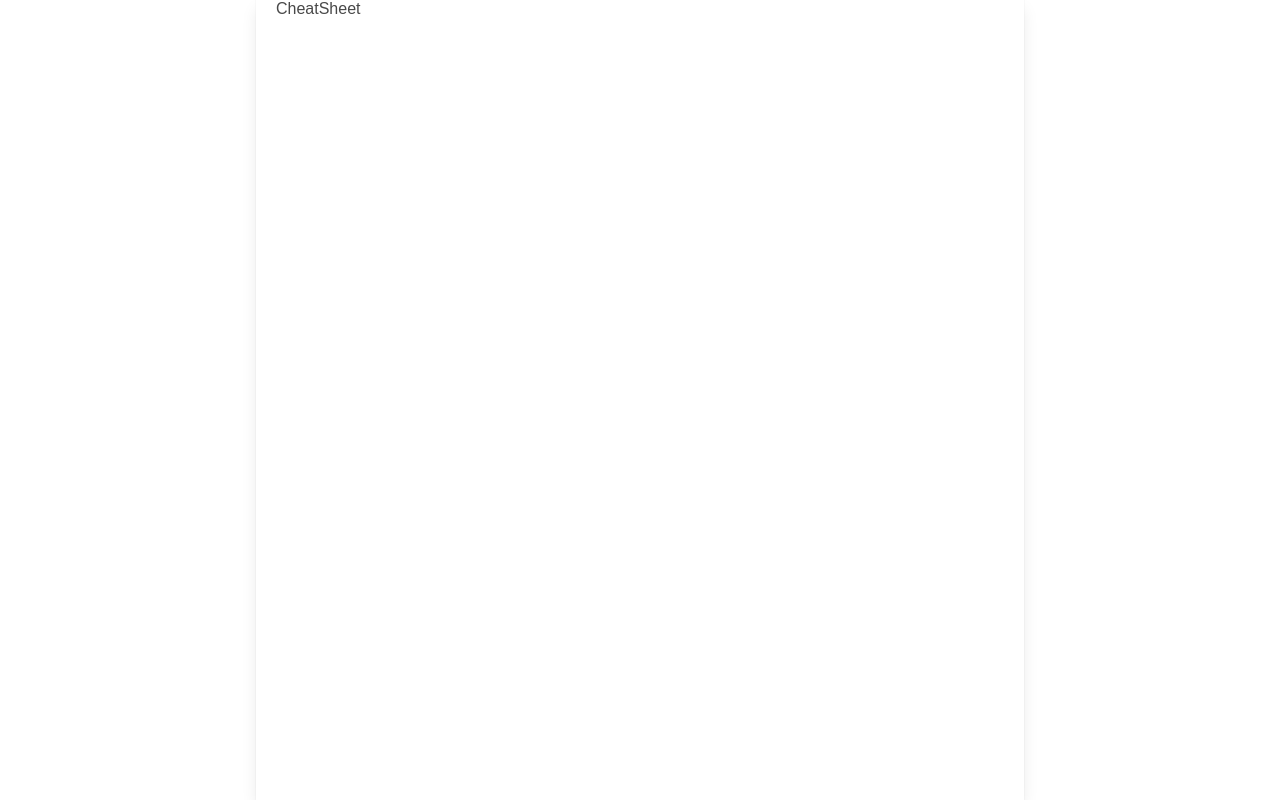
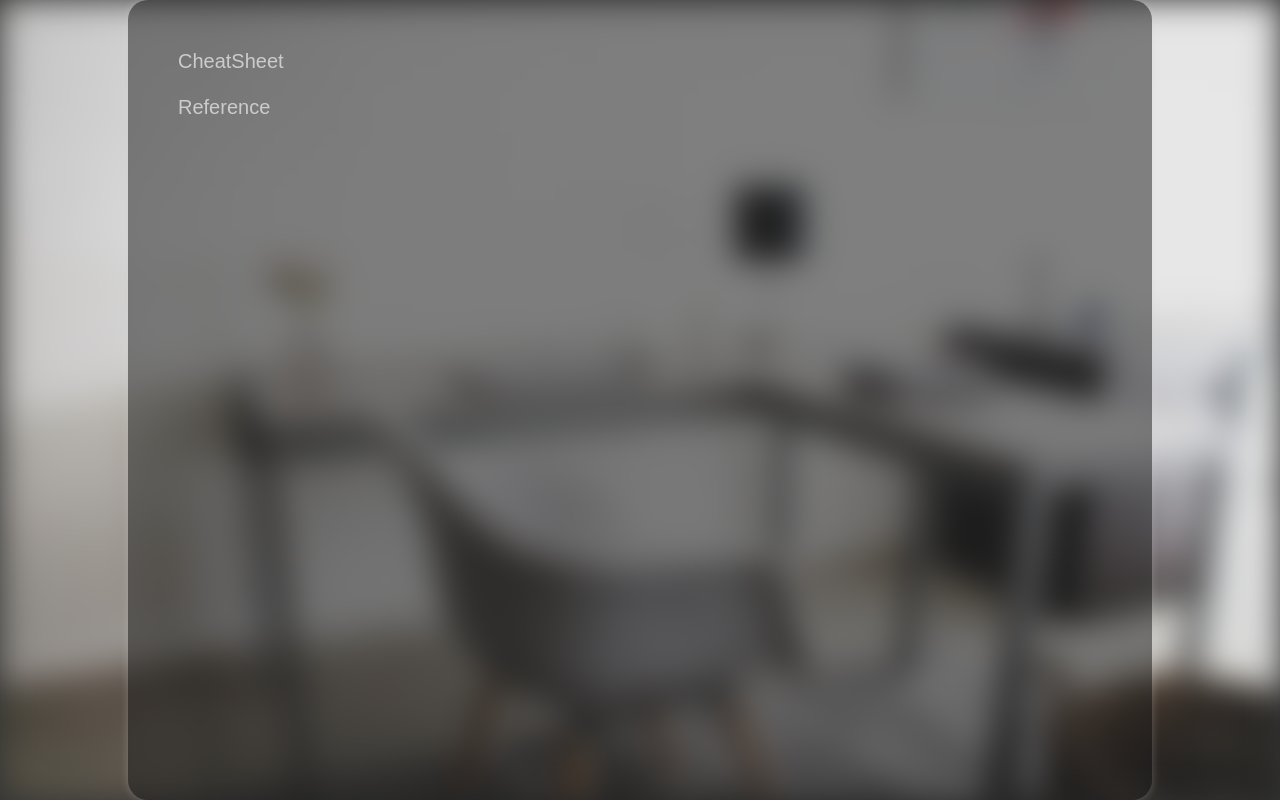
Before and after one commit to ruuuk765/ruuuk765.github.io, a plain HTML site: page index.html in a window 1280 px wide. Drawn offline with Linux system fonts and the light colour scheme.

Commit message:
create bg

```diff
--- a/css/style.css
+++ b/css/style.css
@@ -4,13 +4,41 @@
 body {
   font-family: "Noto Sans JP", sans-serif;
   color: #494949;
+  background-color: #333;
+  font-size: 20px;
 }
 
 .wrapper {
-  margin: 0 20%;
-  background-color: #fff;
-  box-shadow: 0 0.5em 1em -0.125em rgb(10 10 10 / 10%),
-    0 0 0 1px rgb(10 10 10 / 2%);
+  /* margin: 0 20%; */
   min-height: 100vh;
   padding: 0 20px;
 }
+
+.background_img {
+  z-index: -1 !important;
+  position: fixed;
+  top: 0;
+  left: 0;
+  filter: blur(12.5px);
+}
+
+.background_img > img{
+  z-index: -1 !important;
+  filter: blur(12.5px);
+  height: 100vh;
+  width: 100vw;
+}
+
+.contents{
+  color: #ccc;
+  max-width: 1024px;
+  margin: 0 auto;
+  background-color: rgba(25, 25, 25, .5);
+  box-shadow: 0 0 8px rgba(204, 204, 204, 0.3);
+  border-radius: 20px 20px;
+  min-height: 100vh;
+}
+
+.introduction{
+  padding: 50px;
+}
--- a/index.html
+++ b/index.html
@@ -13,7 +13,15 @@
   <div class="wrapper">
     <header></header>
     <main>
-      <a href="https://ruuuk765.github.io/cheatsheet/">CheatSheet</a>
+      <div class="background_img">
+        <img src="./img/background.jpg" alt="background">
+      </div>
+      <div class="contents">
+        <div class="introduction">
+          <a href="https://github1s.com/ruuuk765/cheatsheet/blob/HEAD/" target="_blank">CheatSheet</a><br><br>
+          <a href="https://crover.me/users/2" target="_blank">Reference</a>
+        </div>
+      </div>
     </main>
     <footer></footer>
   </div>
```
Also changed, not shown: img/background.jpg (added).
